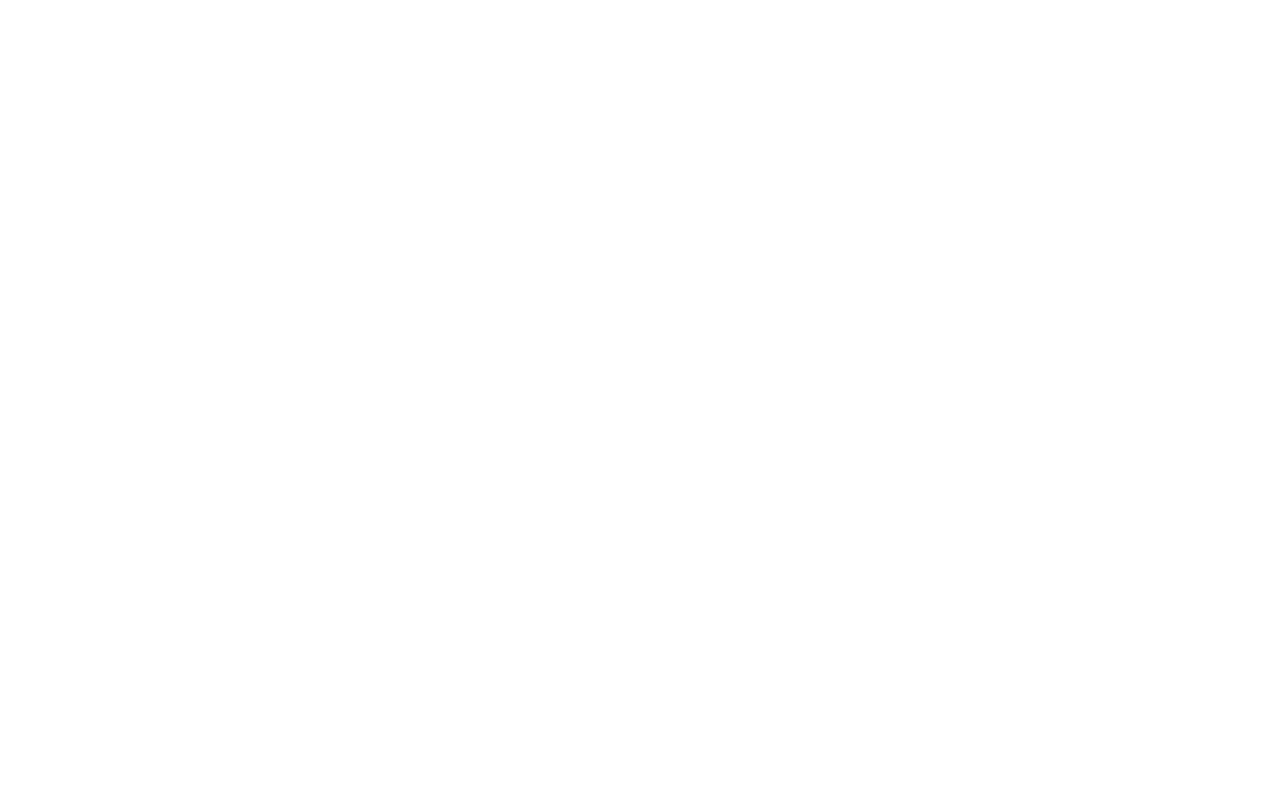
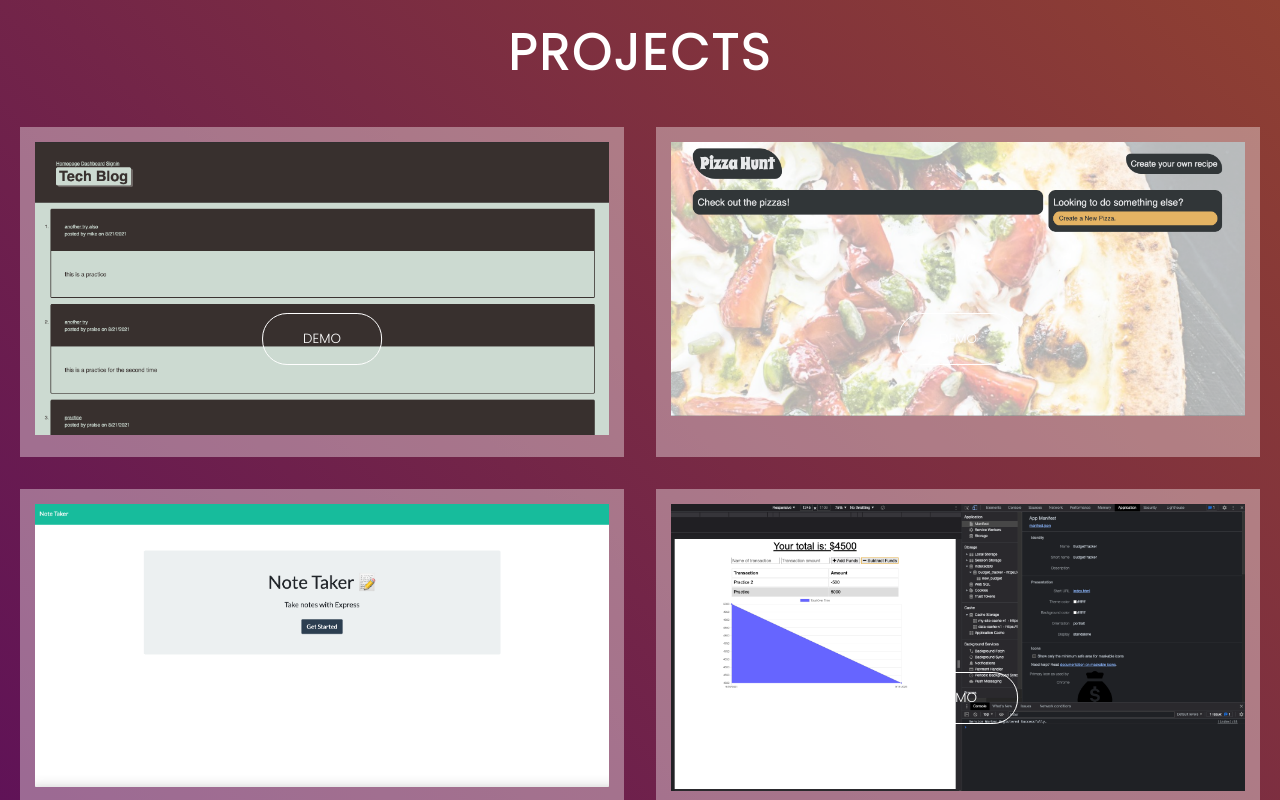
Before and after one commit to kingopara/portfolio, a React (Create React App) app: page / in a window 1280 px wide. Shown: the part 800-1600 px from the top of the page. Before the commit the page ends 800 px from the top, so only its background shows below. Built offline with nearby package versions, Linux system fonts and the light colour scheme.

Commit message:
building projects page

```diff
--- a/src/App.css
+++ b/src/App.css
@@ -8,7 +8,7 @@
 :root {
   --main-white: #fff;
   --pink:rgb(218, 129, 129);
-  --glabs-gray: hsla(0, 45%, 98%, 0.379);
+  --glass-gray: hsla(0, 45%, 98%, 0.379);
   --img-back: rgba(0, 0, 0, 0.543), rgba(0, 0, 0, 0.502);
   --glass-white:rgba(106, 101, 101, 0.214), rgba(112, 107, 112, 0.344);
   --glass-secondary: rgb(87, 10, 94), rgb(143, 64, 50);
--- a/src/App.js
+++ b/src/App.js
@@ -2,6 +2,7 @@
 // import About from './components/About/About';
 // import Header from './components/Header/Header';
 import Home from './components/Home/Home';
+import Project from './components/Projects/Project';
 
 function App() {
   return (
@@ -9,6 +10,7 @@
 
         {/* <About /> */}
         <Home/>
+        <Project/>
     </div>
   );
 }
--- a/src/components/Header/Header.js
+++ b/src/components/Header/Header.js
@@ -2,7 +2,7 @@
 import React, {useState} from 'react'
 import { Link } from 'react-router-dom'
 import './header.css'
-import mypic from '../../assets/cover/cover-img.png'
+import mypic from '../../assets/cover/B&WPIC.jpg'
 
 const Header = () => {
 
--- a/src/components/Header/header.css
+++ b/src/components/Header/header.css
@@ -24,6 +24,11 @@
     text-transform: uppercase;
     font-size: 14px;
 }
+
+.header-pic:hover {
+        transition: 350ms;
+        transform: scale(190%);
+    }
 
 /*
 nav {
--- a/src/components/Home/Home.js
+++ b/src/components/Home/Home.js
@@ -26,9 +26,9 @@
                     </button>
                 </div>
 
-                <div className="home-img">
+                {/* <div className="home-img">
                     <img src={picture} alt="selfie of me" />
-                </div>
+                </div> */}
             </div>
         </div>
     )
--- /dev/null
+++ b/src/components/Projects/Project.js
@@ -0,0 +1,60 @@
+import React from 'react'
+import './project.css'
+import techblog from '../../assets/Projects/techblog.png'
+import pizzahunt from '../../assets/Projects/pizza-hunt.png'
+import noteTaker from '../../assets/Projects/noteTk2.png'
+import budgetTracker from '../../assets/Projects/budget-tracker.png'
+import deepThoughts from '../../assets/Projects/deep-thoughts.png'
+import bookSearch from '../../assets/Projects/bookSearch.png'
+
+function Project() {
+    return (
+        <div className='projects'>
+            <div className='project-area'>
+                <h1>PROJECTS</h1>
+
+            </div>
+
+            <div className='project-container'>
+                <div className='project-card'>
+                    <img src={techblog} alt='' />
+                    <button >DEMO</button>
+                    {/* <button>GitHub</button> */}
+                </div>
+
+                <div className='project-card'>
+                    <img src={pizzahunt} alt='' />
+                    <button>DEMO</button>
+                    {/* <button>GitHub</button> */}
+                </div>
+
+                <div className='project-card'>
+                    <img src={noteTaker} alt='' />
+                    <button>DEMO</button>
+                    {/* <button>GitHub</button> */}
+                </div>
+
+                <div className='project-card'>
+                    <img src={budgetTracker} alt='' />
+                    <button>DEMO</button>
+                    {/* <button>GitHub</button> */}
+                </div>
+
+                <div className='project-card'>
+                    <img src={deepThoughts} alt='' />
+                    <button>DEMO</button>
+                    {/* <button>GitHub</button> */}
+                </div>
+
+                <div className='project-card'>
+                    <img src={bookSearch} alt='' />
+                    <button>DEMO</button>
+                    {/* <button>GitHub</button> */}
+                </div>
+            </div>
+
+        </div>
+    )
+}
+
+export default Project
--- /dev/null
+++ b/src/components/Projects/project.css
@@ -0,0 +1,48 @@
+.projects {
+    width: 100%;
+    min-height: 100vh;
+    position: relative;
+    overflow: hidden;
+    background: linear-gradient(45deg, var(--glass-secondary));
+}
+
+.project-area {
+    display: flex;
+    flex-direction: column;
+    align-items: center;
+    margin-block: 1rem;
+}
+
+h1 {
+    color: var(--main-white);
+    font-size: 50px;
+}
+
+
+/* media querries */
+@media (min-width:900px) {
+    .project-container {
+        display: grid;
+        grid-template-columns: repeat(auto-fill,minmax(25rem,1fr));
+        padding: 20px;
+        gap: 2rem;
+    }
+
+    .project-card {
+        padding: 15px;
+        position: relative;
+        background: var(--glass-gray);
+        cursor: pointer;
+    }
+
+    .project-card button {
+        position: absolute;
+        left: 50%;
+        top: 50%;
+        transform: translate(-50%);
+    }
+
+    .card img {
+        opacity: .6;
+    }
+}
```
Also changed, not shown: src/assets/Projects/bookSearch.png (renamed from src/assets/Projects/preview copy.png).
